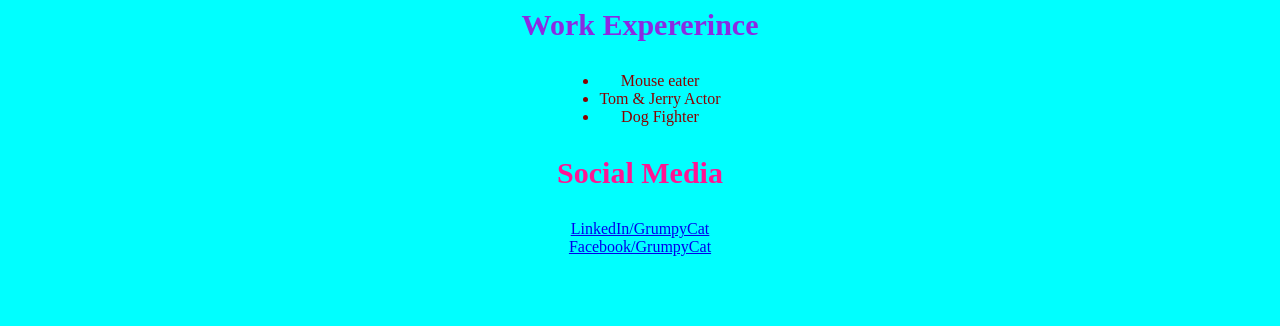
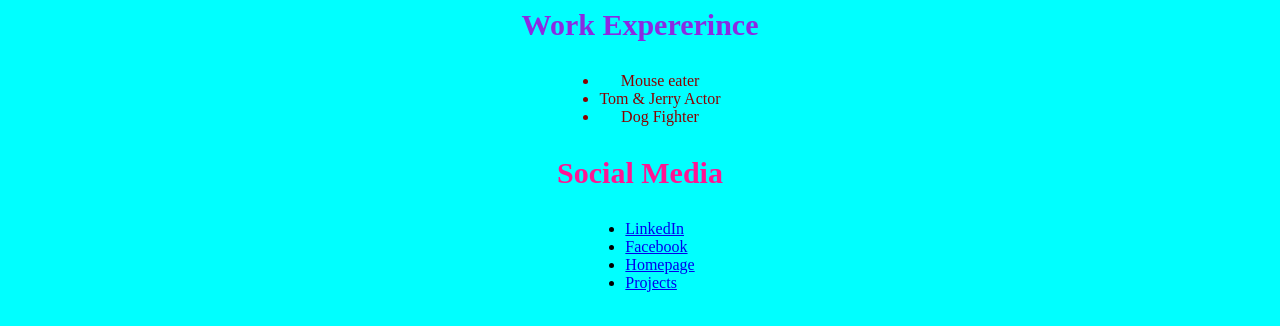
Before and after one commit to attagirll100/week1-day3, a plain HTML site: page resume_page/index.html in a window 1280 px wide. Shown: the part 296-622 px from the top of the page. Drawn offline with Linux system fonts and the light colour scheme.

Commit message:
added Project.html page and content-finished resume

```diff
--- a/resume_page/index.html
+++ b/resume_page/index.html
@@ -17,9 +17,17 @@
     </div>
     <div>
         <h3 style= "color:deeppink">Social Media</h3>
-        <a href="https://www.LinkedIn.com" class="center-text">LinkedIn/GrumpyCat</a>
-        <a href="https://www.Facebook.com" class="center-text">Facebook/GrumpyCat</a>
+        <nav>
+          <label class= "logo"></label>
+          <ul>
+            <li><a href="#">LinkedIn</a></li>
+            <li><a href="#">Facebook</a></li>
+            <li><a href="#">Homepage</a></li>
+            <li><a href="#">Projects</a></li>
+          </ul>
+        </nav>
     </div>
+
 
 
   <meta charset="UTF-8">
```
Also changed, not shown: resume_page/projects.html (added, +53 -0 lines).
